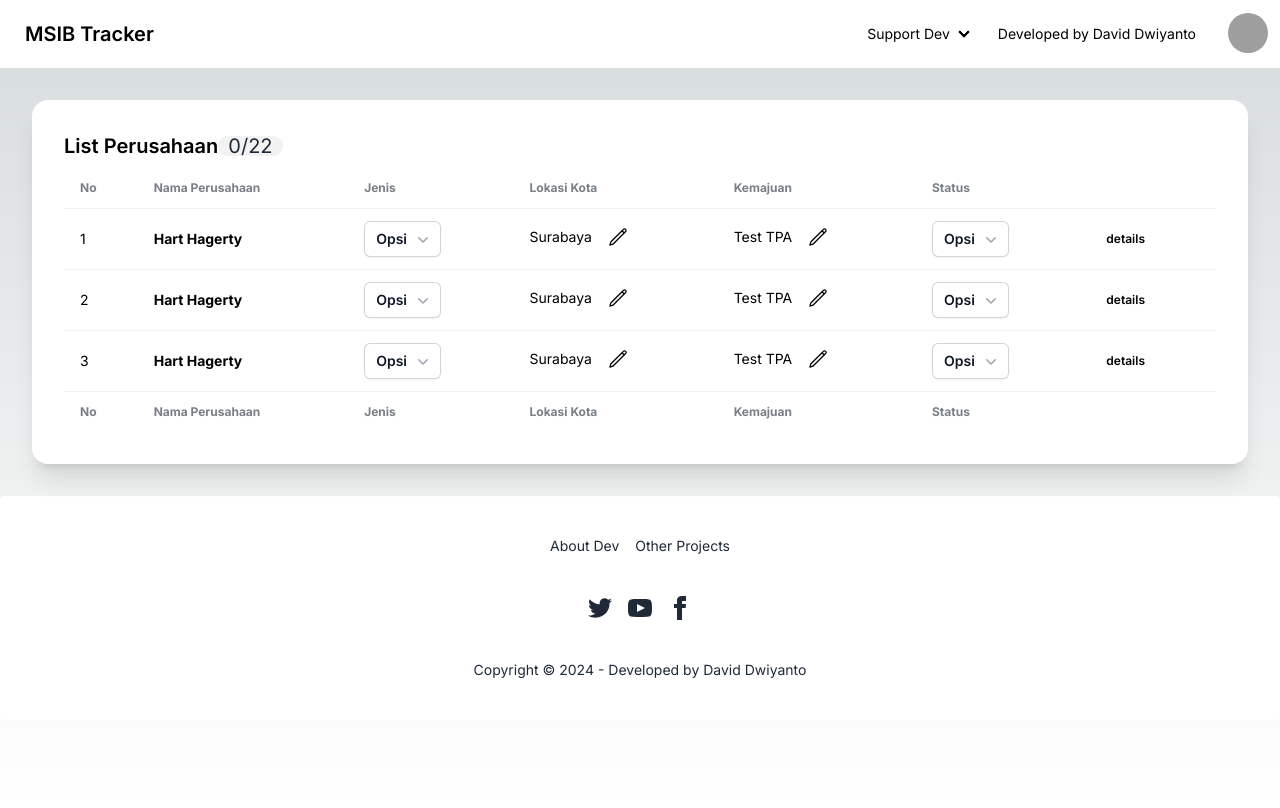
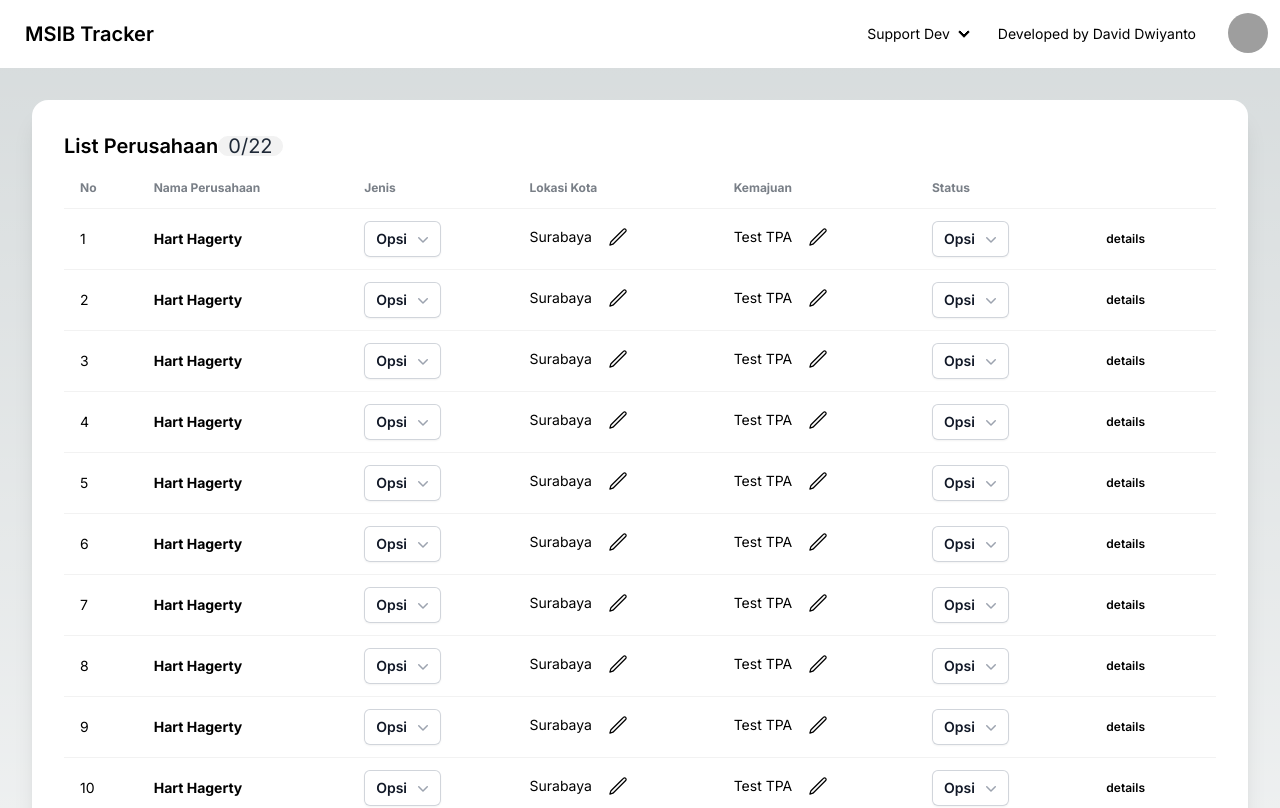
Before and after one commit to daviddvsjrgg/msib-tracker, a Next.js app: page / in a window 1280 px wide. Shown: the top 808 px of the page. Built offline with nearby package versions, Linux system fonts and the light colour scheme; grey boxes are pictures that could not be loaded.

Commit message:
feat(edit kota & edit kemajuan icon)

```diff
--- a/src/components/Navbar.tsx
+++ b/src/components/Navbar.tsx
@@ -28,8 +28,7 @@ const Navbar = () => {
             <li>
             <a>Support Dev</a>
             <ul className="p-2">
-                <li><a>saweria</a></li>
-                <li><a>sociabuzz</a></li>
+                <li><a href='https://saweria.co/davidcode' target='_blank'>saweria</a></li>
             </ul>
             </li>
             <li><a>Developed by David Dwiyanto</a></li>
@@ -47,8 +46,7 @@ const Navbar = () => {
                 <details>
                 <summary>Support Dev</summary>
                 <ul className="p-2 z-50">
-                    <li><a>saweria</a></li>
-                    <li><a>sociabuzz</a></li>
+                    <li><a href='https://saweria.co/davidcode' target='_blank'>saweria</a></li>
                 </ul>
                 </details>
             </li>
--- a/src/components/Table.tsx
+++ b/src/components/Table.tsx
@@ -1,18 +1,43 @@
 'use client'
 
-import React from 'react'
+import React, { useState } from 'react'
 
 import { Menu, MenuButton, MenuItem, MenuItems } from '@headlessui/react'
 import { ChevronDownIcon } from '@heroicons/react/20/solid'
-import Image from 'next/image'
 
 const dummyData = [
-    { id: 1, name: 'Item 1' },
-    { id: 2, name: 'Item 2' },
-    { id: 3, name: 'Item 3' },
+    { id: "1", name: 'Item 1' },
+    { id: "2", name: 'Item 2' },
+    { id: "3", name: 'Item 3' },
+    { id: "4", name: 'Item 3' },
+    { id: "5", name: 'Item 3' },
+    { id: "6", name: 'Item 3' },
+    { id: "7", name: 'Item 3' },
+    { id: "8", name: 'Item 3' },
+    { id: "9", name: 'Item 3' },
+    { id: "10", name: 'Item 3' },
+    { id: "11", name: 'Item 3' },
+    { id: "12", name: 'Item 3' },
+    { id: "13", name: 'Item 3' },
+    { id: "14", name: 'Item 3' },
 ]
 
 const Table = () => {
+
+  // Column City
+  const [activeColCity, setActiveColCity] = useState<string | null>(null);
+
+  const handleToggleColCity = (id: string) => {
+    setActiveColCity(activeColCity === id ? null : id);
+  };
+
+//   // Column Progress
+  const [activeColProgress, setActiveColProgress] = useState<string | null>(null);
+
+  const handleToggleColProgress = (id: string) => {
+    setActiveColProgress(activeColProgress === id ? null : id);
+  };
+
   return (
     <div className="card bg-base-100 w-auto shadow-xl m-8">
       <div className="card-body">
@@ -34,13 +59,11 @@ const Table = () => {
                 <th></th>
               </tr>
             </thead>
-            {/* row 1 */}
+            {/* body */}
             {dummyData.map((p, index) => (
-            <tbody key={index}>
+              <tbody key={p.id}>
                 <tr>
-                    <td>
-                        {index + 1}
-                    </td>
+                  <td>{index + 1}</td>
                   <td>
                     <div className="flex items-center gap-3">
                       <div className="font-bold">Hart Hagerty</div>
@@ -54,25 +77,18 @@ const Table = () => {
                           <ChevronDownIcon aria-hidden="true" className="-mr-1 h-5 w-5 text-gray-400" />
                         </MenuButton>
                       </div>
-
                       <MenuItems
                         transition
-                        className="absolute right-0 z-10 mt-2 w-56 origin-top-right rounded-md bg-white shadow-lg ring-1 ring-black ring-opacity-5 transition focus:outline-none data-[closed]:scale-95 data-[closed]:transform data-[closed]:opacity-0 data-[enter]:duration-100 data-[leave]:duration-75 data-[enter]:ease-out data-[leave]:ease-in"
+                        className="absolute right-0 z-10 mt-2 w-56 origin-top-right rounded-md bg-white shadow-lg ring-1 ring-black ring-opacity-5 transition focus:outline-none"
                       >
                         <div className="py-1">
                           <MenuItem>
-                            <a
-                            href="#"
-                            className="block px-4 py-2 text-sm text-gray-700 data-[focus]:bg-gray-100 data-[focus]:text-gray-900"
-                            >
+                            <a href="#" className="block px-4 py-2 text-sm text-gray-700 hover:bg-gray-100">
                               Studi Independen
                             </a>
                           </MenuItem>
                           <MenuItem>
-                            <a
-                            href="#"
-                            className="block px-4 py-2 text-sm text-gray-700 data-[focus]:bg-gray-100 data-[focus]:text-gray-900"
-                            >
+                            <a href="#" className="block px-4 py-2 text-sm text-gray-700 hover:bg-gray-100">
                               Magang
                             </a>
                           </MenuItem>
@@ -82,19 +98,57 @@ const Table = () => {
                   </td>
                   <td>
                     <div className='inline-flex'>
+                      {activeColCity === p.id ? (
+                        <input
+                          type="text"
+                          placeholder="Type here"
+                          className="input input-bordered hover:border-black w-full max-w-xs"
+                        />
+                      ) : (
                         <p>Surabaya</p>
-                            <svg xmlns="http://www.w3.org/2000/svg" fill="none" viewBox="0 0 24 24" strokeWidth={1.5} stroke="currentColor"
-                            className="ml-3 hover:scale-150 hover:bg-gray-100 p-1 hover:rounded-md hover:cursor-pointer duration-150 size-7 -mt-1">
-                                <path strokeLinecap="round" strokeLinejoin="round" d="m16.862 4.487 1.687-1.688a1.875 1.875 0 1 1 2.652 2.652L6.832 19.82a4.5 4.5 0 0 1-1.897 1.13l-2.685.8.8-2.685a4.5 4.5 0 0 1 1.13-1.897L16.863 4.487Zm0 0L19.5 7.125" />
+                      )}
+                      <svg
+                        xmlns="http://www.w3.org/2000/svg"
+                        fill="none"
+                        viewBox="0 0 24 24"
+                        strokeWidth={1.5}
+                        stroke="currentColor"
+                        className="ml-3 hover:scale-150 hover:bg-gray-100 p-1 hover:rounded-md hover:cursor-pointer duration-150 size-7 -mt-1"
+                        onClick={() => handleToggleColCity(p.id)} // Toggle visibility on click
+                      >
+                        <path
+                          strokeLinecap="round"
+                          strokeLinejoin="round"
+                          d="M16.862 4.487l1.687-1.688a1.875 1.875 0 1 1 2.652 2.652L6.832 19.82a4.5 4.5 0 0 1-1.897 1.13l-2.685.8.8-2.685a4.5 4.5 0 0 1 1.13-1.897L16.863 4.487z"
+                        />
                       </svg>
                     </div>
                   </td>
                   <td>
                     <div className='inline-flex'>
+                        {activeColProgress === p.id ? (
+                            <input
+                            type="text"
+                            placeholder="Type here"
+                            className="input input-bordered hover:border-black w-full max-w-xs"
+                            />
+                        ) : (
                             <p>Test TPA</p>
-                            <svg xmlns="http://www.w3.org/2000/svg" fill="none" viewBox="0 0 24 24" strokeWidth={1.5} stroke="currentColor"
-                            className="ml-3 hover:scale-150 hover:bg-gray-100 p-1 hover:rounded-md hover:cursor-pointer duration-150 size-7 -mt-1">
-                                <path strokeLinecap="round" strokeLinejoin="round" d="m16.862 4.487 1.687-1.688a1.875 1.875 0 1 1 2.652 2.652L6.832 19.82a4.5 4.5 0 0 1-1.897 1.13l-2.685.8.8-2.685a4.5 4.5 0 0 1 1.13-1.897L16.863 4.487Zm0 0L19.5 7.125" />
+                        )}
+                      <svg
+                        xmlns="http://www.w3.org/2000/svg"
+                        fill="none"
+                        viewBox="0 0 24 24"
+                        strokeWidth={1.5}
+                        stroke="currentColor"
+                        className="ml-3 hover:scale-150 hover:bg-gray-100 p-1 hover:rounded-md hover:cursor-pointer duration-150 size-7 -mt-1"
+                        onClick={() => handleToggleColProgress(p.id)}
+                      >
+                        <path
+                          strokeLinecap="round"
+                          strokeLinejoin="round"
+                          d="M16.862 4.487l1.687-1.688a1.875 1.875 0 1 1 2.652 2.652L6.832 19.82a4.5 4.5 0 0 1-1.897 1.13l-2.685.8.8-2.685a4.5 4.5 0 0 1 1.13-1.897L16.863 4.487z"
+                        />
                       </svg>
                     </div>
                   </td>
@@ -106,41 +160,28 @@ const Table = () => {
                           <ChevronDownIcon aria-hidden="true" className="-mr-1 h-5 w-5 text-gray-400" />
                         </MenuButton>
                       </div>
-
                       <MenuItems
                         transition
-                        className="absolute right-0 z-10 mt-2 w-56 origin-top-right rounded-md bg-white shadow-lg ring-1 ring-black ring-opacity-5 transition focus:outline-none data-[closed]:scale-95 data-[closed]:transform data-[closed]:opacity-0 data-[enter]:duration-100 data-[leave]:duration-75 data-[enter]:ease-out data-[leave]:ease-in"
+                        className="absolute right-0 z-10 mt-2 w-56 origin-top-right rounded-md bg-white shadow-lg ring-1 ring-black ring-opacity-5 transition focus:outline-none"
                       >
                         <div className="py-1">
                           <MenuItem>
-                            <a
-                            href="#"
-                            className="block px-4 py-2 text-sm text-gray-700 data-[focus]:bg-gray-100 data-[focus]:text-gray-900"
-                            >
+                            <a href="#" className="block px-4 py-2 text-sm text-gray-700 hover:bg-gray-100">
                               Diterima
                             </a>
                           </MenuItem>
                           <MenuItem>
-                            <a
-                            href="#"
-                            className="block px-4 py-2 text-sm text-gray-700 data-[focus]:bg-gray-100 data-[focus]:text-gray-900"
-                            >
+                            <a href="#" className="block px-4 py-2 text-sm text-gray-700 hover:bg-gray-100">
                               Diproses
                             </a>
                           </MenuItem>
                           <MenuItem>
-                            <a
-                            href="#"
-                            className="block px-4 py-2 text-sm text-gray-700 data-[focus]:bg-gray-100 data-[focus]:text-gray-900"
-                            >
+                            <a href="#" className="block px-4 py-2 text-sm text-gray-700 hover:bg-gray-100">
                               Belum Lolos
                             </a>
                           </MenuItem>
                           <MenuItem>
-                            <a
-                            href="#"
-                            className="block px-4 py-2 text-sm text-gray-700 data-[focus]:bg-gray-100 data-[focus]:text-gray-900"
-                            >
+                            <a href="#" className="block px-4 py-2 text-sm text-gray-700 hover:bg-gray-100">
                               Ghosting ini, Fix!
                             </a>
                           </MenuItem>
```
Lines whose indentation alone changed are shown as unchanged.
